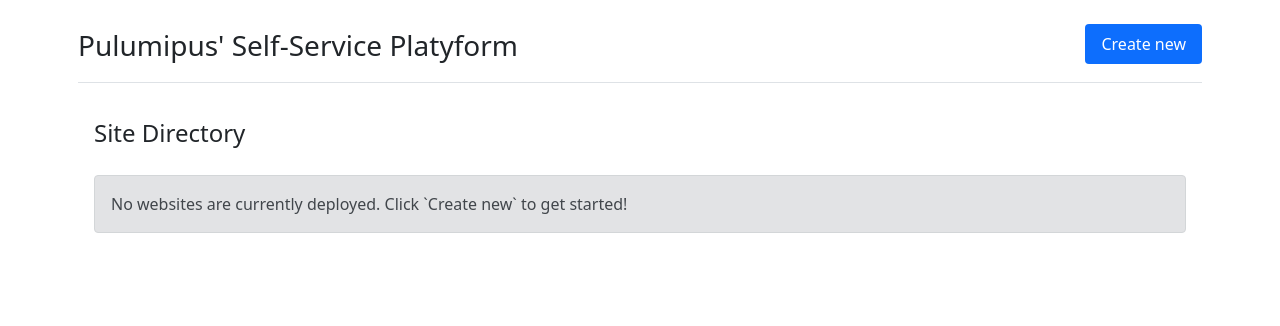
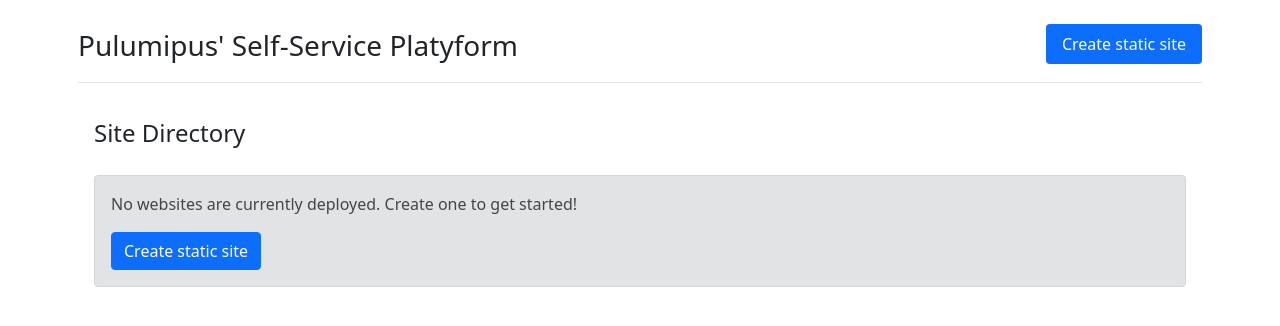
Before and after one commit to komalali/self-service-platyform, a Flask app: template templates/index.html in a window 1280 px wide. Shown: the top 326 px of the page. Run offline with Flask 2, Linux system fonts and the light colour scheme; the template is opened without the code that fills it, so the values that code supplies are empty; some libraries are stand-ins or nearby versions.

Commit message:
cleanup
Signed-off-by: susanev <susan.ra.evans@gmail.com>

```diff
--- a/templates/base.html
+++ b/templates/base.html
@@ -1,15 +1,17 @@
 <!DOCTYPE html>
+<head>
   <title>Pulumipus' Self-Service Platyform - {% block title %}{% endblock %}</title>
   <link rel="stylesheet" href="{{ url_for('static', filename='bootstrap.css') }}">
   <script src="{{ url_for('static', filename='bootstrap.js') }}"></script>
-
+</head>
+<body>
   <div class="container p-2">
     <header class="d-flex flex-wrap justify-content-center py-3 mb-4 border-bottom">
       <a href="{{ url_for("list_sites") }}" class="d-flex align-items-center mb-3 mb-md-0 me-md-auto text-dark text-decoration-none">
         <span class="fs-3">Pulumipus' Self-Service Platyform</span>
       </a>
       <ul class="nav nav-pills">
-      <li class="nav-item fs-6"><a href="{{ url_for('create_site') }}" class="nav-link active">Create new</a></li>
+        <li class="nav-item fs-6"><a href="{{ url_for('create_site') }}" class="nav-link active">Create static site</a></li>
       </ul>
     </header>
   </div>
@@ -24,3 +26,4 @@
     </div>
     {% block content %}{% endblock %}
   </section>
+</body>
--- a/templates/create.html
+++ b/templates/create.html
@@ -5,7 +5,7 @@
 {% endblock %}
 
 {% block content %}
-<div class="p-2">
+<section class="p-2">
   <form method="post">
     <div class="mb-3">
       <label for="site-id" class="form-label">Name</label>
@@ -25,5 +25,5 @@
     </div>
     <button type="submit" class="btn btn-primary">Create</button>
   </form>
-</div>
+</section>
 {% endblock %}
--- a/templates/index.html
+++ b/templates/index.html
@@ -11,7 +11,8 @@
       <div class="container gy-5">
         <div class="row py-4">
           <div class="alert alert-secondary" role="alert">
-            No websites are currently deployed. Click `Create new` to get started!
+            <p>No websites are currently deployed. Create one to get started!</p>
+            <a href="{{ url_for('create_site') }}" class="btn btn-primary">Create static site</a>
           </div>
         </div>
       </div>
--- a/templates/update.html
+++ b/templates/update.html
@@ -5,7 +5,7 @@
 {% endblock %}
 
 {% block content %}
-  <div class="p-2">
+  <section class="p-2">
     <form method="post">
       <div class="mb-3">
         <label for="file-url" class="form-label">File URL</label>
@@ -20,5 +20,5 @@
       </div>
       <button type="submit" class="btn btn-primary">Update</button>
     </form>
-  </div>
+  </section>
 {% endblock %}
```
Also changed, not shown: 1 other file. Lines whose indentation alone changed are shown as unchanged.
